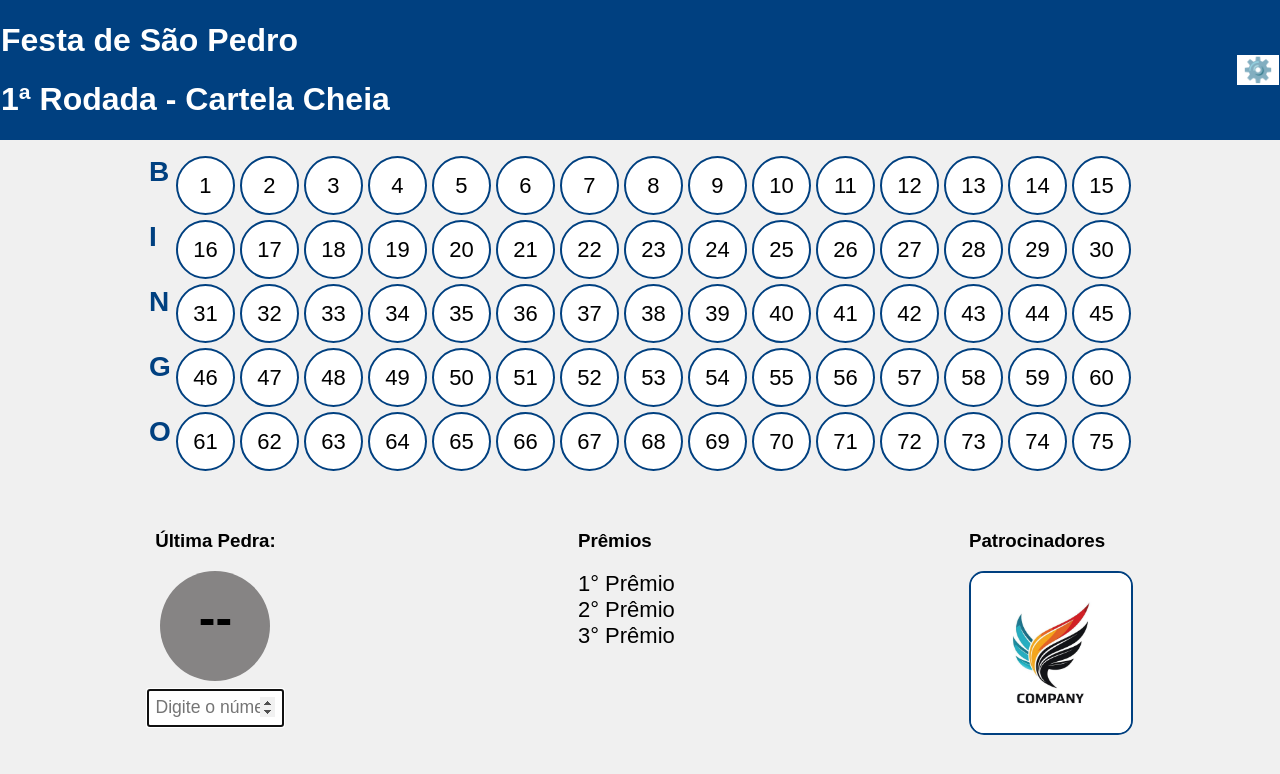
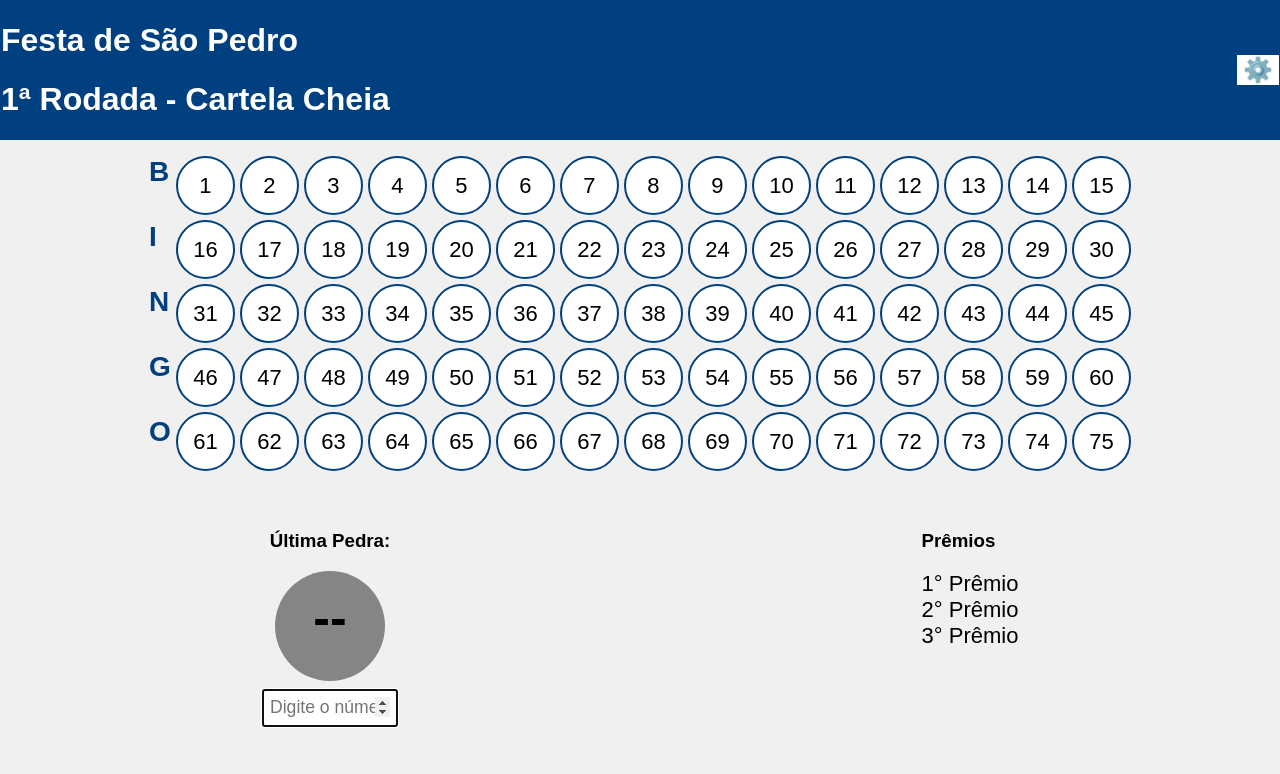
Before and after one commit to gustavomtaborda21/Bingo, a plain HTML site: page bingo_projeto/index.html in a window 1280 px wide. Drawn offline with Linux system fonts and the light colour scheme.

Commit message:
index.html

```diff
--- a/bingo_projeto/index.html
+++ b/bingo_projeto/index.html
@@ -48,13 +48,7 @@
       </ul>
     </div>
 
-    <div class="patrocinadores">
-      <h3>Patrocinadores</h3>
-      <div class="slideshow">
-        <img src="patrocinadores/p1.jpg" alt="Patrocinador" />
-      </div>
-    </div>
-  </div>
+
 
   <!-- Tela Cheia -->
   <div class="fullscreen-bola hidden" id="fullscreenBola">
```
